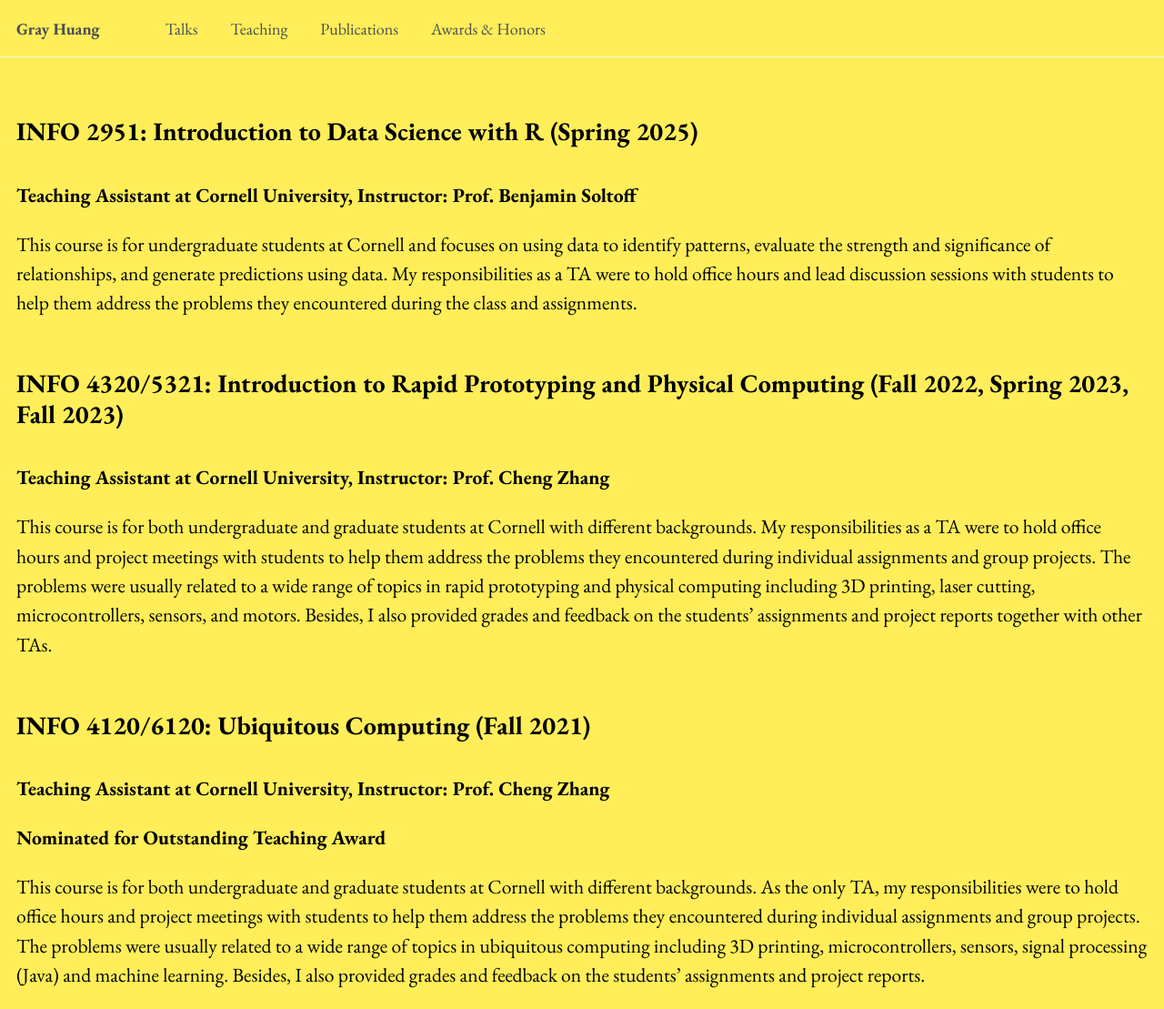
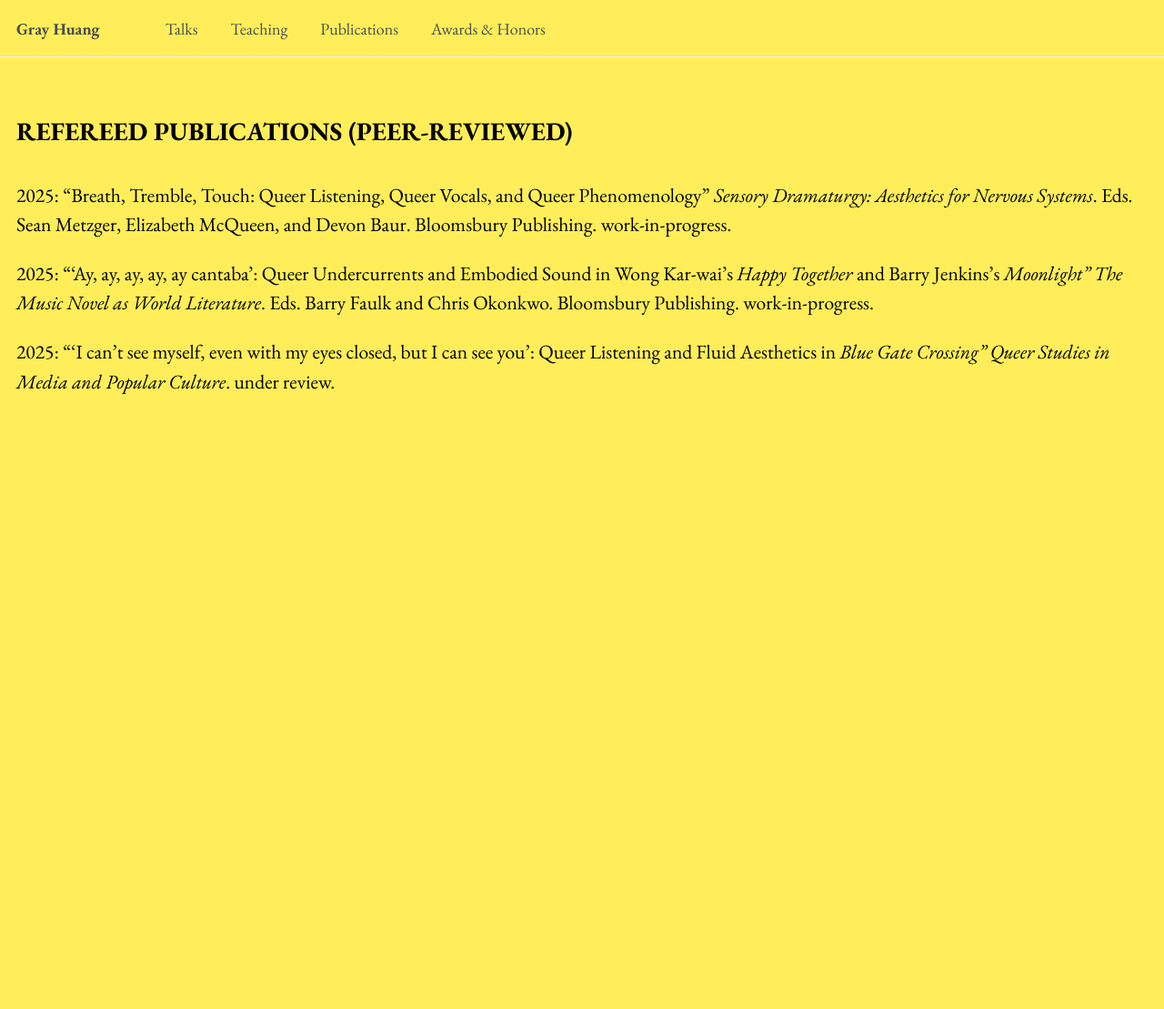
Before and after one commit to gray-huang/gray-huang.github.io, a Jekyll site: the page built from _pages/publications.md, in a window 1280 px wide and 1109 px high. Shown: the whole window at 91% size. Built offline with Jekyll 4.4.1, drawn with Linux system fonts in a browser that asks for light colours.

Commit message:
add pubs

```diff
--- a/_pages/publications.md
+++ b/_pages/publications.md
@@ -8,22 +8,10 @@ redirect_from:
 ---
 
 {% include base_path %}
-INFO 2951: Introduction to Data Science with R (Spring 2025)
+REFEREED PUBLICATIONS (PEER-REVIEWED)
 ----------
-**Teaching Assistant at Cornell University, Instructor: Prof. Benjamin Soltoff**
+2025: “Breath, Tremble, Touch: Queer Listening, Queer Vocals, and Queer Phenomenology” <i>Sensory Dramaturgy: Aesthetics for Nervous Systems</i>. Eds. Sean Metzger, Elizabeth McQueen, and Devon Baur. Bloomsbury Publishing. work-in-progress.
 
-This course is for undergraduate students at Cornell and focuses on using data to identify patterns, evaluate the strength and significance of relationships, and generate predictions using data. My responsibilities as a TA were to hold office hours and lead discussion sessions with students to help them address the problems they encountered during the class and assignments.
+2025: “‘Ay, ay, ay, ay, ay cantaba’: Queer Undercurrents and Embodied Sound in Wong Kar-wai’s <i>Happy Together</i> and Barry Jenkins’s <i>Moonlight” The Music Novel as World Literature</i>. Eds. Barry Faulk and Chris Okonkwo. Bloomsbury Publishing. work-in-progress.
 
-INFO 4320/5321: Introduction to Rapid Prototyping and Physical Computing (Fall 2022, Spring 2023, Fall 2023)
-----------
-**Teaching Assistant at Cornell University, Instructor: Prof. Cheng Zhang**
-
-This course is for both undergraduate and graduate students at Cornell with different backgrounds. My responsibilities as a TA were to hold office hours and project meetings with students to help them address the problems they encountered during individual assignments and group projects. The problems were usually related to a wide range of topics in rapid prototyping and physical computing including 3D printing, laser cutting, microcontrollers, sensors, and motors. Besides, I also provided grades and feedback on the students’ assignments and project reports together with other TAs.
-
-INFO 4120/6120: Ubiquitous Computing (Fall 2021)
-----------
-**Teaching Assistant at Cornell University, Instructor: Prof. Cheng Zhang**
-
-**Nominated for Outstanding Teaching Award**
-
-This course is for both undergraduate and graduate students at Cornell with different backgrounds. As the only TA, my responsibilities were to hold office hours and project meetings with students to help them address the problems they encountered during individual assignments and group projects. The problems were usually related to a wide range of topics in ubiquitous computing including 3D printing, microcontrollers, sensors, signal processing (Java) and machine learning. Besides, I also provided grades and feedback on the students’ assignments and project reports.
+2025: “‘I can’t see myself, even with my eyes closed, but I can see you’: Queer Listening and Fluid Aesthetics in <i>Blue Gate Crossing” Queer Studies in Media and Popular Culture</i>. under review.
```
